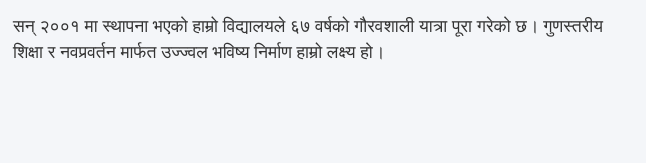
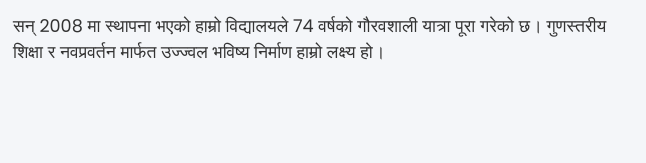
Before and after one commit to UtsavKC-infinity/janamavi_project, a plain HTML site: page index.html in a window 1280 px wide. Shown: the part 569-732 px from the top of the page, 327-973 px from the left. Drawn offline with Linux system fonts and the light colour scheme.

Commit message:
Update index.html

```diff
--- a/index.html
+++ b/index.html
@@ -36,7 +36,7 @@
     <div class="hero-text">
         <h2>शैक्षिक उत्कृष्टताको केन्द्र</h2>
         <p>
-            सन् २००१ मा स्थापना भएको हाम्रो विद्यालयले ६७ वर्षको गौरवशाली यात्रा पूरा गरेको छ।
+            सन् 2008 मा स्थापना भएको हाम्रो विद्यालयले 74 वर्षको गौरवशाली यात्रा पूरा गरेको छ।
             गुणस्तरीय शिक्षा र नवप्रवर्तन मार्फत उज्ज्वल भविष्य निर्माण हाम्रो लक्ष्य हो।
         </p>
     </div>
```
